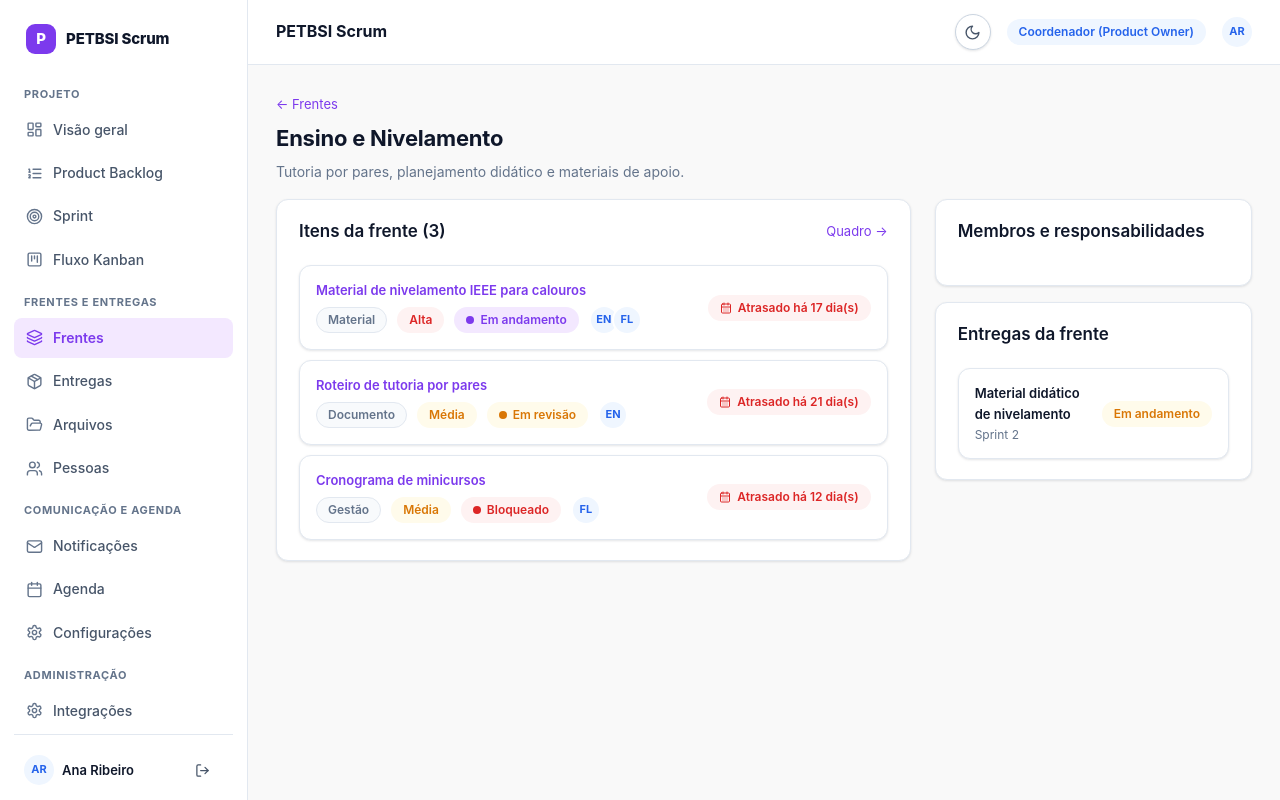
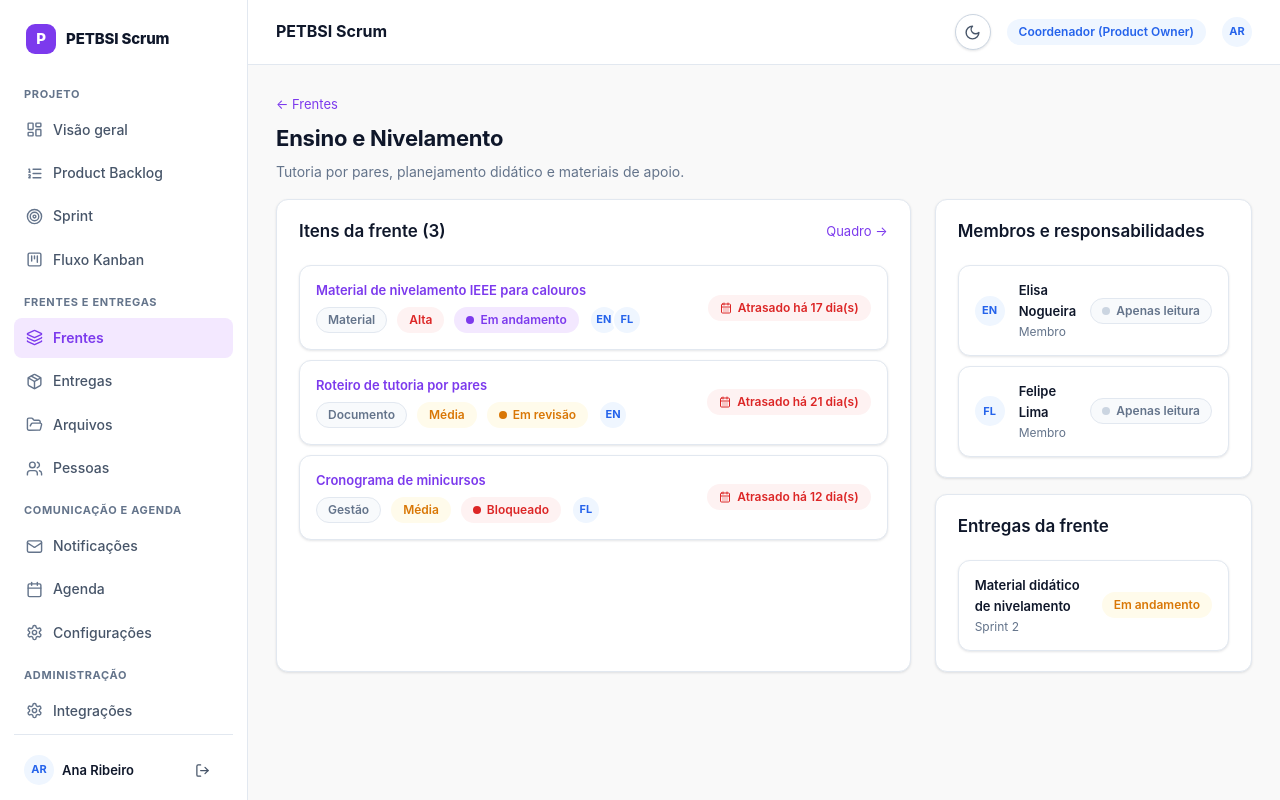
Before and after one commit to LuHenRe/PETBSI-SCRUM, a Next.js app: page /frentes/f1 in a window 1280 px wide. Built offline with nearby package versions, Linux system fonts and the light colour scheme.

Commit message:
Fix TypeScript error in frentes page

```diff
--- a/app/(dashboard)/frentes/[frontId]/page.tsx
+++ b/app/(dashboard)/frentes/[frontId]/page.tsx
@@ -23,12 +23,15 @@ export default function FrontDetailPage() {
 
   const items = state.backlogItems.filter((i) => i.frontId === front.id);
   const members = state.memberships
-    .filter((m) => m.frontId === front.id)
-    .map((m) => ({
-      member: state.people.find((p) => p.id === m.personId) ?? null,
-      role: m.role,
-      canEdit: m.canEdit,
-    }))
+    .filter((m) => m.primaryFrontId === front.id || m.frontPermissions.some((fp) => fp.frontId === front.id && (fp.canView || fp.canEdit)))
+    .map((m) => {
+      const p = m.frontPermissions.find((fp) => fp.frontId === front.id);
+      return {
+        member: state.people.find((person) => person.id === m.personId) ?? null,
+        role: m.role,
+        canEdit: p ? p.canEdit : false,
+      };
+    })
     .filter((x): x is { member: NonNullable<typeof x.member>; role: typeof x.role; canEdit: boolean } => !!x.member);
   const deliveries = state.deliveries.filter((d) => d.frontId === front.id);
 
```
